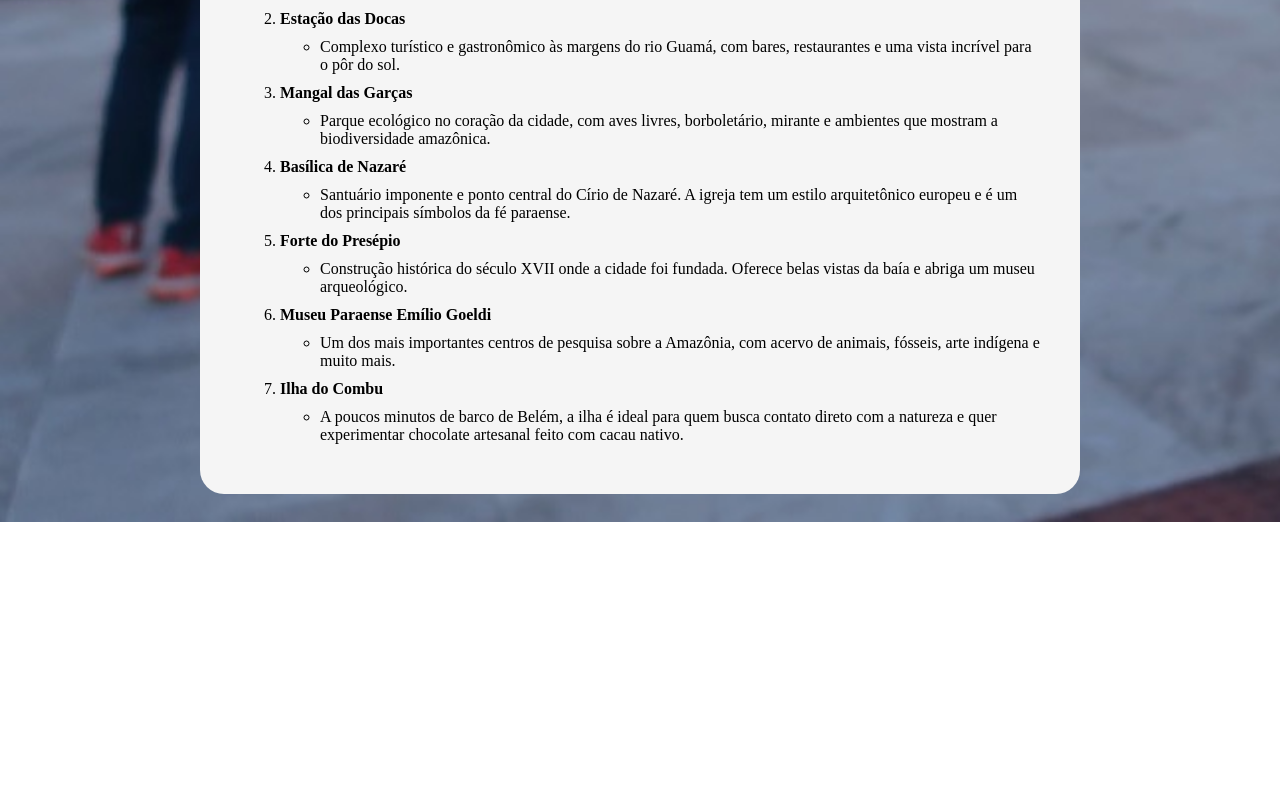
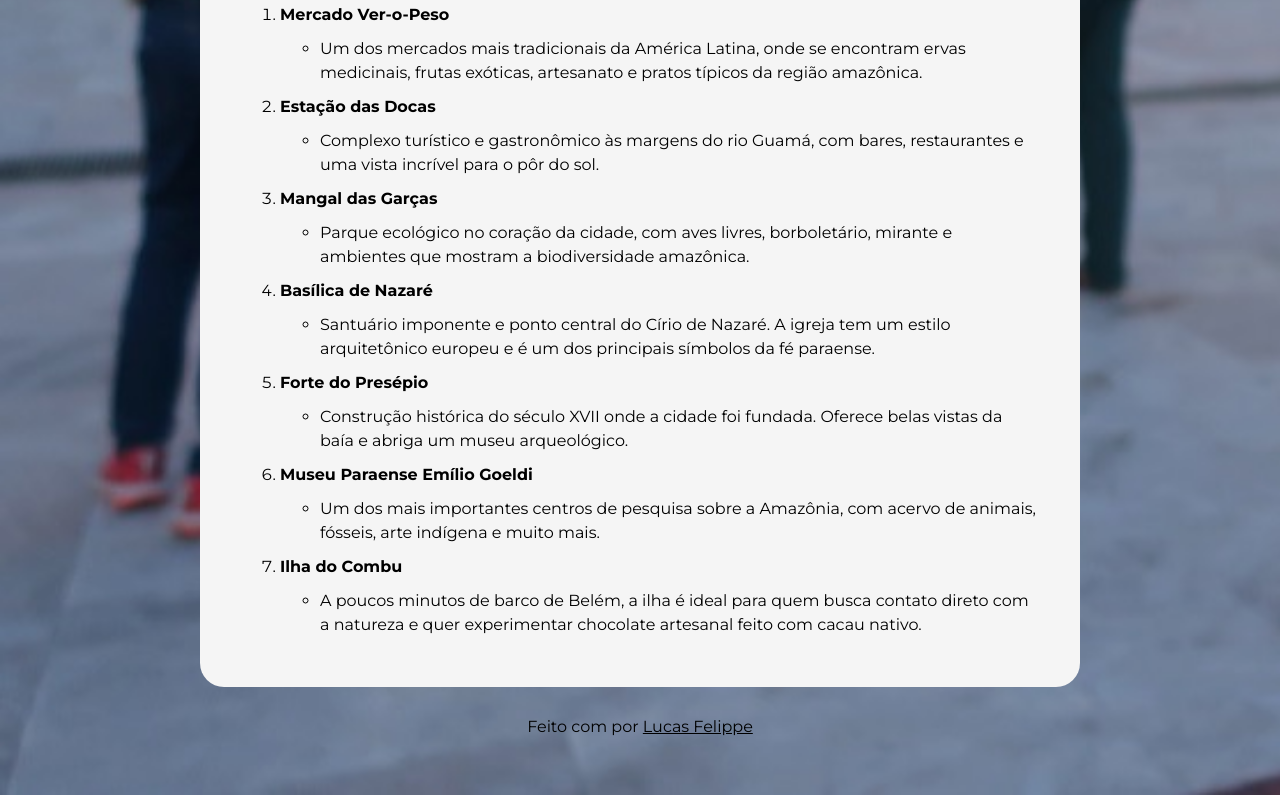
Before and after one commit to Lucas-Felippe/Cidade-de-Belem, a plain HTML site: page index.html in a window 1280 px wide. Shown: the part 1169-1964 px from the top of the page. Before the commit the page ends 1691 px from the top, so only its background shows below. Drawn offline with Linux system fonts and the light colour scheme.

Commit message:
Ajustes na fonte e no Footer

```diff
--- a/index.html
+++ b/index.html
@@ -61,6 +61,10 @@
         </main>
     </div>
 
+    <footer>
+        Feito com por <a href="mailto:dev.lucasfelippe@outlook.com" style="text-decoration: none; color: black "> <u>Lucas Felippe</u></a>
+    </footer>
+
 </body>
 
 </html>
--- a/style.css
+++ b/style.css
@@ -1,3 +1,9 @@
+:root {
+    font-family: "Montserrat", sans-serif;
+    line-height: 150%;
+}
+
+
 body {
     background-image: url(assets/Belem-do-Para-1-73.jpg);
     background-size: cover;
@@ -28,3 +34,13 @@ h1 {
 ul li {
     padding: 10px 0;
   }
+
+  footer {
+    text-align: center;
+    padding-bottom: 48px;
+}
+
+footer img {
+    vertical-align: middle;
+    width: 10px;
+}
```
Also changed, not shown: assets/Créditos.svg (added).
